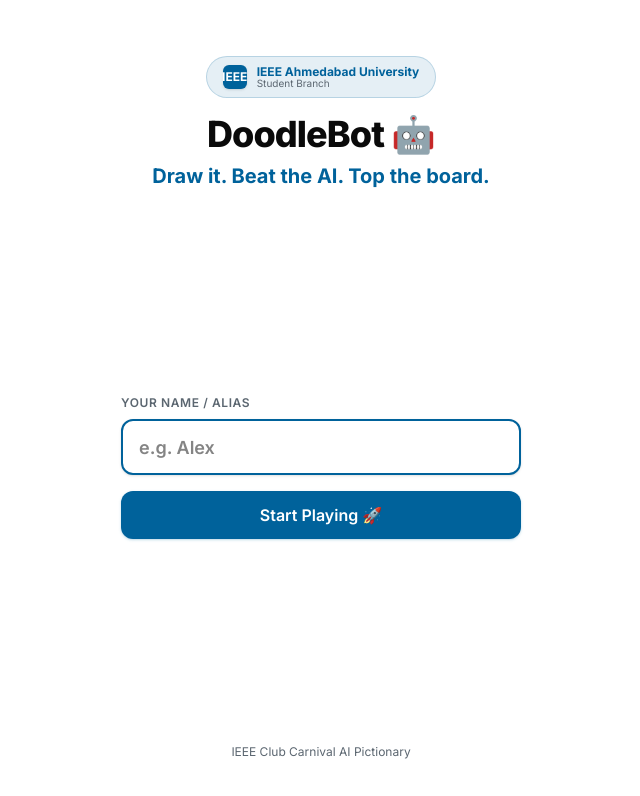
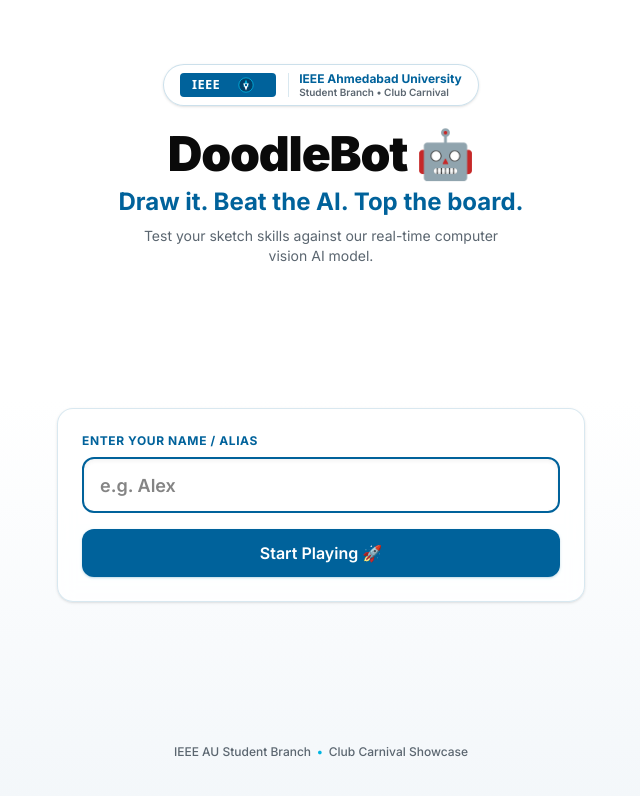
Before and after one commit to Krish-452/Doodle_Bot, a Next.js app: page / in a window 1280 px wide. Shown: the top 796 px of the page, without its empty margins (319-959 px from the left). Built offline with nearby package versions, Linux system fonts and the light colour scheme.

Commit message:
Enhance desktop layout on /play page per issue #35; adjust column spans and add glassmorphism styling

```diff
--- a/app/leaderboard/LeaderboardClient.tsx
+++ b/app/leaderboard/LeaderboardClient.tsx
@@ -69,18 +69,19 @@
 
   return (
     <ScreenShell showLogo={true}>
-      <div className="flex flex-1 flex-col max-w-2xl mx-auto w-full p-4 space-y-6">
+      <div className="flex flex-1 flex-col max-w-2xl lg:max-w-4xl mx-auto w-full p-4 lg:p-8 space-y-6">
         {/* Title Header */}
         <div className="flex items-center justify-between pt-2">
           <div>
             <h1 className="text-3xl font-black text-ink tracking-tight flex items-center gap-2">
-              Leaderboard 🏆
+              <span>Leaderboard</span>
+              <span>🏆</span>
             </h1>
-            <p className="text-xs text-ink-muted">IEEE Club Carnival Live Rankings</p>
+            <p className="text-xs font-semibold text-ink-muted">IEEE Ahmedabad University Student Branch • Live Standings</p>
           </div>
           <Link
             href="/play"
-            className="inline-flex items-center justify-center px-4 py-2 text-sm font-bold text-white bg-ieee-blue hover:bg-ieee-blue-dark rounded-xl shadow-sm transition-all active:scale-95"
+            className="inline-flex items-center justify-center px-4 py-2 text-sm font-bold text-white bg-ieee-blue hover:bg-ieee-blue-dark rounded-xl shadow-sm transition-all active:scale-95 border border-ieee-blue/20"
           >
             Play Now 🎨
           </Link>
--- a/app/page.tsx
+++ b/app/page.tsx
@@ -66,35 +66,36 @@
   };
 
   return (
-    <ScreenShell showLogo={false} className="justify-center">
-      <div className="flex h-dvh flex-col items-center justify-between p-6 max-w-md mx-auto w-full text-center">
-        {/* Header Branding Lockup (Harmonized with ScreenShell) */}
-        <div className="pt-8 space-y-4">
-          <div className="inline-flex items-center gap-2.5 bg-ieee-blue/10 px-4 py-2 rounded-full border border-ieee-blue/20">
-            <div className="flex h-6 w-6 items-center justify-center rounded-md bg-ieee-blue text-white font-bold text-xs shadow-sm">
-              IEEE
-            </div>
-            <div className="text-left">
+    <ScreenShell showLogo={false} className="justify-center relative bg-gradient-to-b from-surface via-surface to-ieee-blue/5">
+      <div className="flex h-dvh flex-col items-center justify-between p-6 max-w-md lg:max-w-xl mx-auto w-full text-center">
+        {/* Header Branding Lockup */}
+        <div className="pt-6 sm:pt-10 space-y-4">
+          <div className="inline-flex items-center gap-3 bg-white/90 px-4 py-2 rounded-full border border-ieee-blue/20 shadow-sm backdrop-blur-sm">
+            <img src="/ieee-logo.svg" alt="IEEE Logo" className="h-6 w-auto object-contain" />
+            <div className="text-left border-l border-ieee-blue/15 pl-2.5">
               <span className="font-bold text-ieee-blue text-xs leading-none block">IEEE Ahmedabad University</span>
-              <span className="text-[10px] text-ink-muted leading-none block">Student Branch</span>
+              <span className="text-[10px] font-semibold text-ink-muted leading-none block mt-0.5">Student Branch • Club Carnival</span>
             </div>
           </div>
 
-          <div className="space-y-2">
-            <h1 className="text-4xl font-extrabold text-ink tracking-tight">
-              DoodleBot 🤖
+          <div className="space-y-2 pt-2">
+            <h1 className="text-4xl sm:text-5xl font-black text-ink tracking-tight">
+              DoodleBot <span className="inline-block hover:rotate-12 transition-transform">🤖</span>
             </h1>
-            <p className="text-xl font-bold text-ieee-blue text-balance">
+            <p className="text-xl sm:text-2xl font-bold text-ieee-blue text-balance">
               Draw it. Beat the AI. Top the board.
+            </p>
+            <p className="text-xs sm:text-sm text-ink-muted max-w-sm mx-auto">
+              Test your sketch skills against our real-time computer vision AI model.
             </p>
           </div>
         </div>
 
         {/* Form Container */}
-        <form onSubmit={handleSubmit} className="w-full space-y-4 my-auto">
+        <form onSubmit={handleSubmit} className="w-full space-y-4 my-auto bg-white/80 backdrop-blur-sm p-6 rounded-2xl border border-ieee-blue/15 shadow-sm">
           <div className="space-y-2 text-left">
-            <label htmlFor="name-input" className="text-xs font-semibold text-ink-muted uppercase tracking-wider block">
-              Your Name / Alias
+            <label htmlFor="name-input" className="text-xs font-bold text-ieee-blue uppercase tracking-wider block">
+              Enter Your Name / Alias
             </label>
             <input
               id="name-input"
@@ -106,7 +107,7 @@
               }}
               placeholder="e.g. Alex"
               maxLength={MAX_NAME_LENGTH}
-              className="w-full h-14 px-4 text-lg font-semibold rounded-xl border-2 border-surface-muted focus:border-ieee-blue focus:outline-none transition-colors bg-white shadow-sm"
+              className="w-full h-14 px-4 text-lg font-semibold rounded-xl border-2 border-surface-muted focus:border-ieee-blue focus:outline-none transition-all bg-white shadow-inner"
               autoFocus
             />
             {error && <p className="text-xs font-medium text-urgent text-left">{error}</p>}
@@ -119,8 +120,10 @@
 
         {/* Footer info */}
         <div className="pb-4 space-y-1">
-          <p className="text-xs text-ink-muted">
-            IEEE Club Carnival AI Pictionary
+          <p className="text-xs font-medium text-ink-muted flex items-center justify-center gap-1.5">
+            <span>IEEE AU Student Branch</span>
+            <span className="text-ieee-cyan font-bold">•</span>
+            <span>Club Carnival Showcase</span>
           </p>
         </div>
       </div>
--- a/components/CountdownOverlay.tsx
+++ b/components/CountdownOverlay.tsx
@@ -39,7 +39,7 @@
         </p>
 
         <h2 className="text-4xl font-extrabold capitalize text-white tracking-wide">
-          "{word.id}"
+          &quot;{word.id}&quot;
         </h2>
 
         <div className="flex items-center justify-center h-40">
--- a/components/DrawingCanvas.tsx
+++ b/components/DrawingCanvas.tsx
@@ -135,7 +135,7 @@
 
       try {
         canvas.setPointerCapture(e.pointerId);
-      } catch (_) {}
+      } catch {}
 
       isDrawingRef.current = true;
       isDirtyRef.current = true;
@@ -178,7 +178,7 @@
       if (canvas) {
         try {
           canvas.releasePointerCapture(e.pointerId);
-        } catch (_) {}
+        } catch {}
       }
       isDrawingRef.current = false;
     };
--- a/components/ScreenShell.tsx
+++ b/components/ScreenShell.tsx
@@ -13,21 +13,28 @@
   return (
     <div className={`flex min-h-dvh flex-col bg-surface text-ink antialiased ${className}`}>
       {showLogo && (
-        <header className="flex items-center justify-between border-b border-surface-muted px-4 py-3 bg-white/80 backdrop-blur-sm sticky top-0 z-30">
-          <Link href="/" className="flex items-center gap-2">
-            <div className="flex h-8 w-8 items-center justify-center rounded-md bg-ieee-blue text-white font-bold text-sm shadow-sm">
-              IEEE
-            </div>
-            <div>
-              <span className="font-bold text-ieee-blue text-base leading-none block">DoodleBot</span>
-              <span className="text-[10px] text-ink-muted leading-none block">AU Student Branch</span>
+        <header className="flex items-center justify-between border-b border-surface-muted px-4 lg:px-8 py-3 bg-white/90 backdrop-blur-md sticky top-0 z-30 shadow-xs">
+          <Link href="/" className="flex items-center gap-3 group">
+            <img
+              src="/ieee-logo.svg"
+              alt="IEEE Logo"
+              className="h-8 w-auto object-contain transition-transform group-hover:scale-105"
+            />
+            <div className="flex flex-col">
+              <span className="font-extrabold text-ieee-blue text-base leading-none tracking-tight block group-hover:text-ieee-blue-dark transition-colors">
+                DoodleBot
+              </span>
+              <span className="text-[11px] font-semibold text-ink-muted leading-tight block mt-0.5">
+                IEEE Ahmedabad University <span className="text-ieee-cyan font-bold">•</span> Student Branch
+              </span>
             </div>
           </Link>
           <Link
             href="/leaderboard"
-            className="text-xs font-semibold text-ieee-blue hover:text-ieee-blue-dark transition-colors px-2 py-1 rounded-md hover:bg-surface-muted"
+            className="inline-flex items-center gap-1.5 text-xs font-bold text-ieee-blue hover:text-ieee-blue-dark transition-all px-3 py-1.5 rounded-lg bg-ieee-blue/5 hover:bg-ieee-blue/10 border border-ieee-blue/15 shadow-xs"
           >
-            Leaderboard 🏆
+            <span>Leaderboard</span>
+            <span className="text-sm">🏆</span>
           </Link>
         </header>
       )}
--- a/lib/tfjs.d.ts
+++ b/lib/tfjs.d.ts
@@ -1,6 +1,6 @@
 declare module "@tensorflow/tfjs" {
-  export function loadLayersModel(url: string): Promise<any>;
+  export function loadLayersModel(url: string): Promise<unknown>;
   export function tidy<T>(fn: () => T): T;
-  export function zeros(shape: number[]): any;
-  export function tensor4d(values: any, shape: number[]): any;
+  export function zeros(shape: number[]): unknown;
+  export function tensor4d(values: unknown, shape: number[]): unknown;
 }
```
Also changed, not shown: app/play/page.tsx (+79 -22 lines), public/ieee-logo.svg, 1 other file (tests, documents, lock files or other folders).
